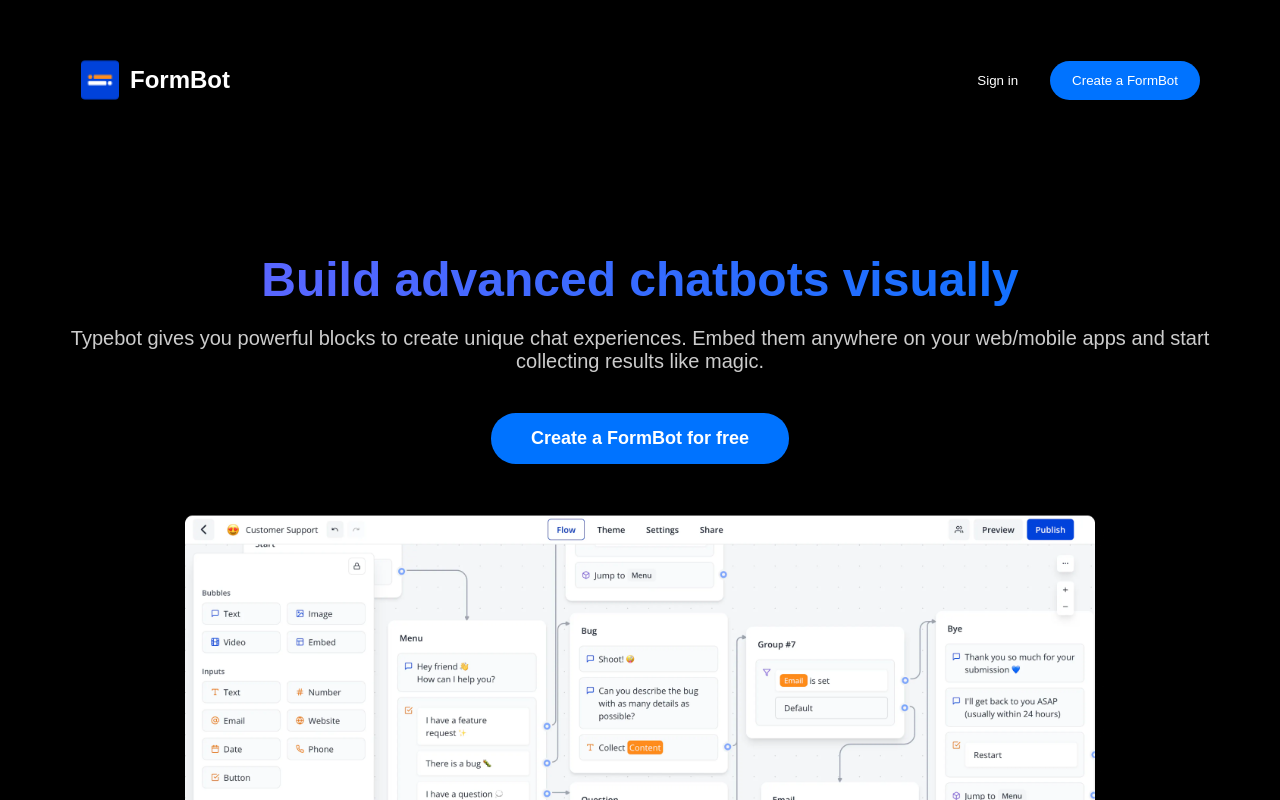
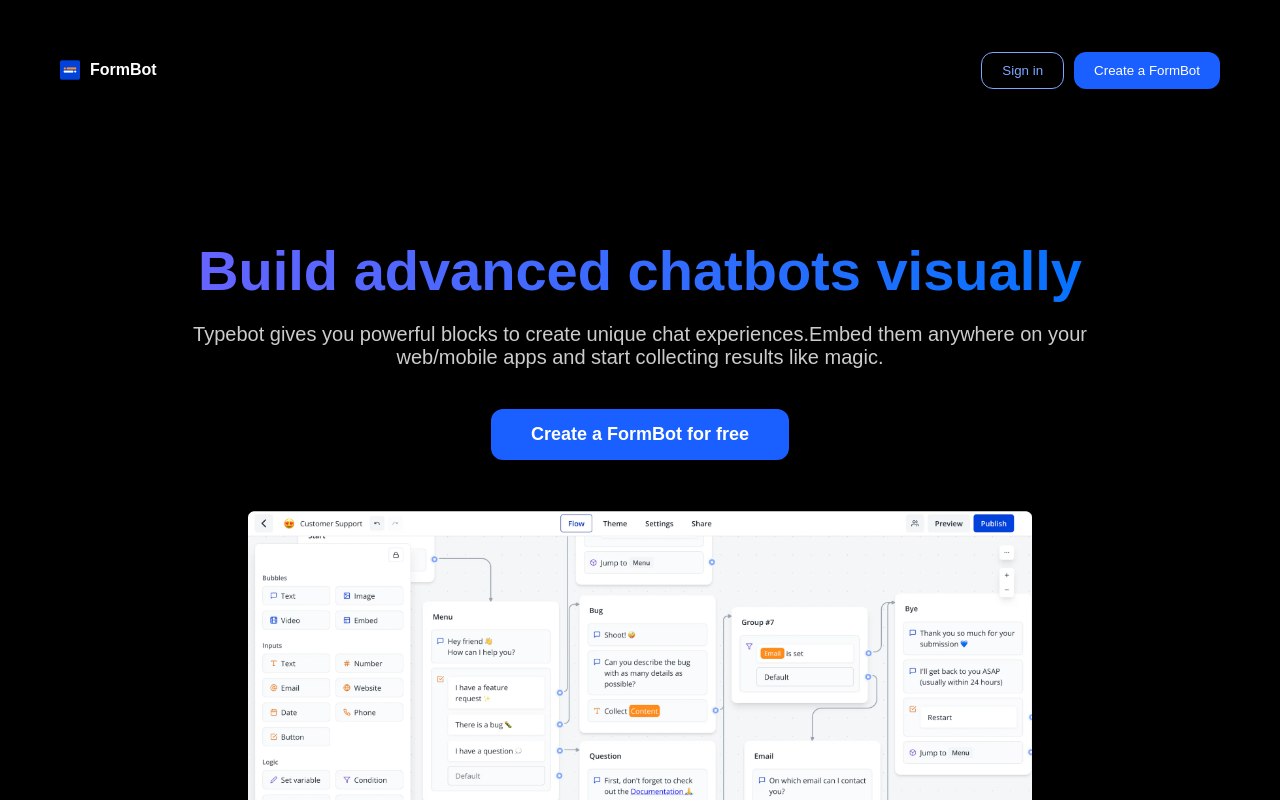
Before and after one commit to ponnanna-6/form-bot-frontend, a React (Vite) app: page / in a window 1280 px wide. Shown: the top 800 px of the page. Built offline with nearby package versions, Linux system fonts and the light colour scheme.

Commit message:
home page

```diff
--- a/src/pages/home/home.jsx
+++ b/src/pages/home/home.jsx
@@ -29,7 +29,7 @@
             <main className={styles.main}>
                 <h1 className={styles.title}>Build advanced chatbots visually</h1>
                 <p className={styles.subtitle}>
-                    Typebot gives you powerful blocks to create unique chat experiences. Embed them
+                    Typebot gives you powerful blocks to create unique chat experiences.Embed them
                     anywhere on your web/mobile apps and start collecting results like magic.
                 </p>
                 <button className={styles.ctaButton}>Create a FormBot for free</button>
--- a/src/pages/home/home.module.css
+++ b/src/pages/home/home.module.css
@@ -11,20 +11,20 @@
     display: flex;
     justify-content: space-between;
     align-items: center;
-    padding: 20px 40px;
+    padding: 10px 20px;
 }
 
 .logo {
     display: flex;
     align-items: center;
     gap: 10px;
-    font-size: 24px;
+    font-size: 16px;
     font-weight: bold;
     color: #fff;
 }
 
 .logoImage {
-    width: 40px;
+    width: 20px;
     height: 40px;
     object-fit: contain;
 }
@@ -37,8 +37,7 @@
 .navButtons button {
     margin-left: 10px;
     padding: 10px 20px;
-    border: 2px solid transparent;
-    border-radius: 20px;
+    border-radius: 12px;
     cursor: pointer;
     font-weight: 500;
     transition: all 0.3s ease;
@@ -46,17 +45,14 @@
 
 .signInButton {
     background-color: transparent;
-    color: #fff;
-    border-color: #fff;
-}
-
-.signInButton:hover {
-    background-color: #333;
+    color: #7EA6FF;
+    border: 1px solid #7EA6FF;
 }
 
 .createButton {
-    background-color: #0073ff;
+    background-color: var(--button-blue);
     color: #fff;
+    border: none;
 }
 
 .createButton:hover {
@@ -65,11 +61,11 @@
 
 .main {
     text-align: center;
-    padding: 100px 20px;
+    padding: 100px 100px;
 }
 
 .title {
-    font-size: 48px;
+    font-size: 56px;
     font-weight: 800;
     background: linear-gradient(90deg, #6c63ff, #0073ff);
     -webkit-background-clip: text;
@@ -85,10 +81,10 @@
 
 .ctaButton {
     padding: 15px 40px;
-    background-color: #0073ff;
+    background-color: var(--button-blue);
     color: #fff;
     border: none;
-    border-radius: 25px;
+    border-radius: 12px;
     font-size: 18px;
     font-weight: bold;
     cursor: pointer;
```
